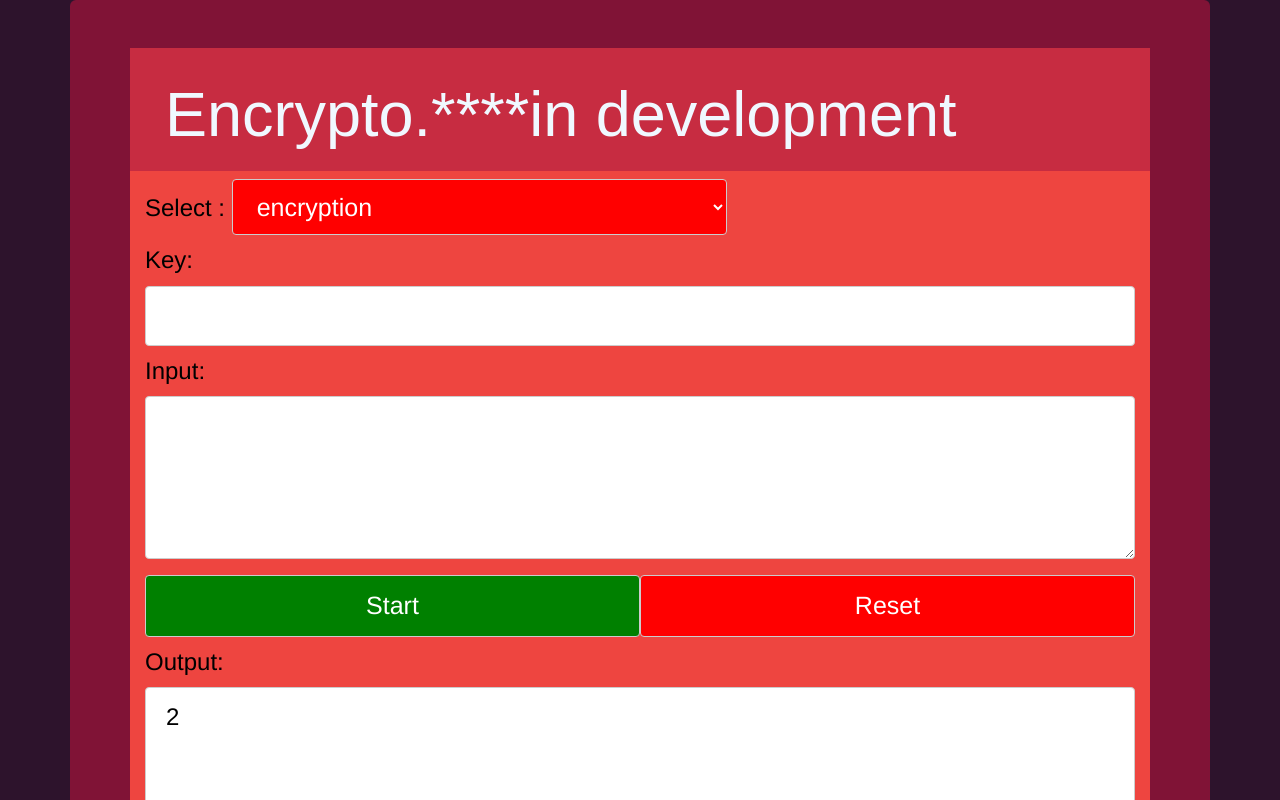
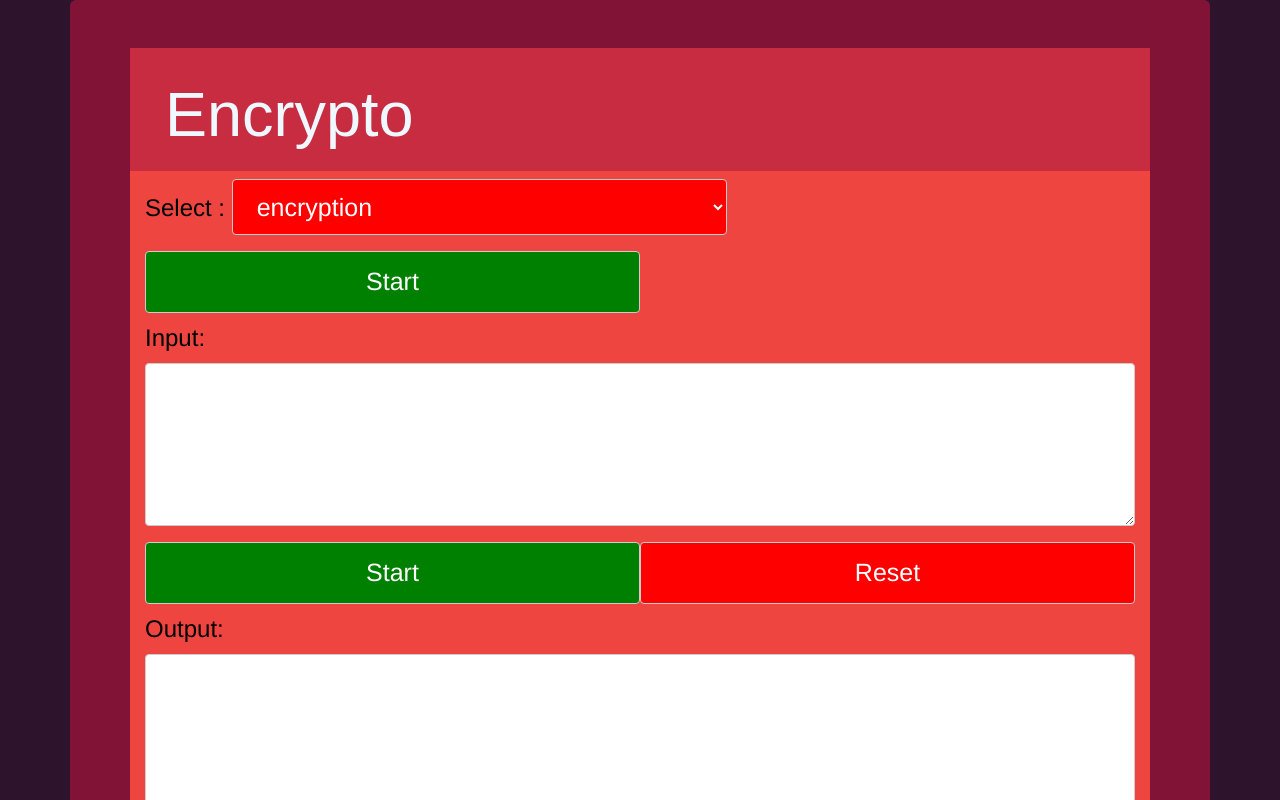
Before and after one commit to faizan0717/encrypto, a plain HTML site: page index.html in a window 1280 px wide. Both pictures are taken after a click on the button "Start". Shown: the top 800 px of the page. Drawn offline with Linux system fonts and the light colour scheme.

Commit message:
final encrypto

```diff
--- a/index.html
+++ b/index.html
@@ -6,26 +6,30 @@
 <link rel="stylesheet" href="style.css">
 <script src="process.js"></script>
 </head>
-<body class="body11" style="background-color: #2d132c">
+<body class="body11" style="background-color: #2d132c" onload="hide()">
 <!-----------------------------------page content ---------------------------------------------------->
 <div class="container">
     <div class="jumbotron" style="background-color: #801336;color: aliceblue">
         <div class="container" style="background-color: #c72c41;">
-            <h1>Encrypto.****in development</br></h1>
+            <h1>Encrypto</br></h1>
         </div>
         <div class="container" style="background-color: #ee4540;color: black;"><font size="5">
             <form method="POST">Select :
                 <select id="myselect">
                     <option id="encryption">encryption</option>
                     <option id="decryption">decryption</option>
-                </select><br>
+                </select><input type="button" onclick="form_select()" value="Start">
+                <div id="key_block">
                 Key:<br>
-                <input id="key" type="text" required><br>
-                Input:<br>
-                <textarea id="input" rows="4" cols="50" required></textarea>
-                <input type="button" onclick="document.getElementById('output').value = starting()" value="Start"><input type="reset">
+                <input id="key" type="text" required><br></div>
+                <div id="input_area">Input:<br>
+                <textarea id="input" rows="4" cols="50" required></textarea></div>
+                <div id="output_area"><input type="button" onclick="document.getElementById('output').value = starting()" value="Start"><input type="reset">
                 Output:<br>
-                <textarea id="output" rows="4" cols="50" required></textarea>
+                <textarea id="output" rows="4" cols="50" required></textarea></div>
+                <div id="gkey_block">
+                genrated Key:<br>
+                <input id="G_key" type="text"><br></div>
             </form>
         </div>
     </div>
--- a/process.js
+++ b/process.js
@@ -14,9 +14,10 @@ function encryption(){
     var cypher="";
     for(i=0; i<input.length;i++)
         {
-            cypher=cypher+String.fromCharCode((input.charCodeAt(i))+key);
+        cypher=cypher+String.fromCharCode((input.charCodeAt(i))+key);
         }
-    return cypher+key;
+    document.getElementById('G_key').value = key;
+    return cypher;
 }
 
 function decryption(){
@@ -29,3 +30,30 @@ function decryption(){
         }
     return plain;
 }
+
+function form_select(){
+    if(document.getElementById('myselect').value=="encryption"){
+        document.getElementById("output_area").style.display='block';
+        document.getElementById("input_area").style.display='block';
+        document.getElementById("key_block").style.display='none';
+        document.getElementById("gkey_block").style.display='block';
+
+        document.getElementById("input").value="";
+        document.getElementById("output").value="";
+    }
+    else{
+        document.getElementById("output_area").style.display='block';
+        document.getElementById("input_area").style.display='block';
+        document.getElementById("key_block").style.display='block';
+        document.getElementById("gkey_block").style.display='none';
+        document.getElementById("input").value="";
+        document.getElementById("output").value="";
+    }
+}
+
+function hide(){
+    document.getElementById("output_area").style.display='none';
+    document.getElementById("input_area").style.display='none';
+    document.getElementById("key_block").style.display='none';
+    document.getElementById("gkey_block").style.display='none';
+}
```
